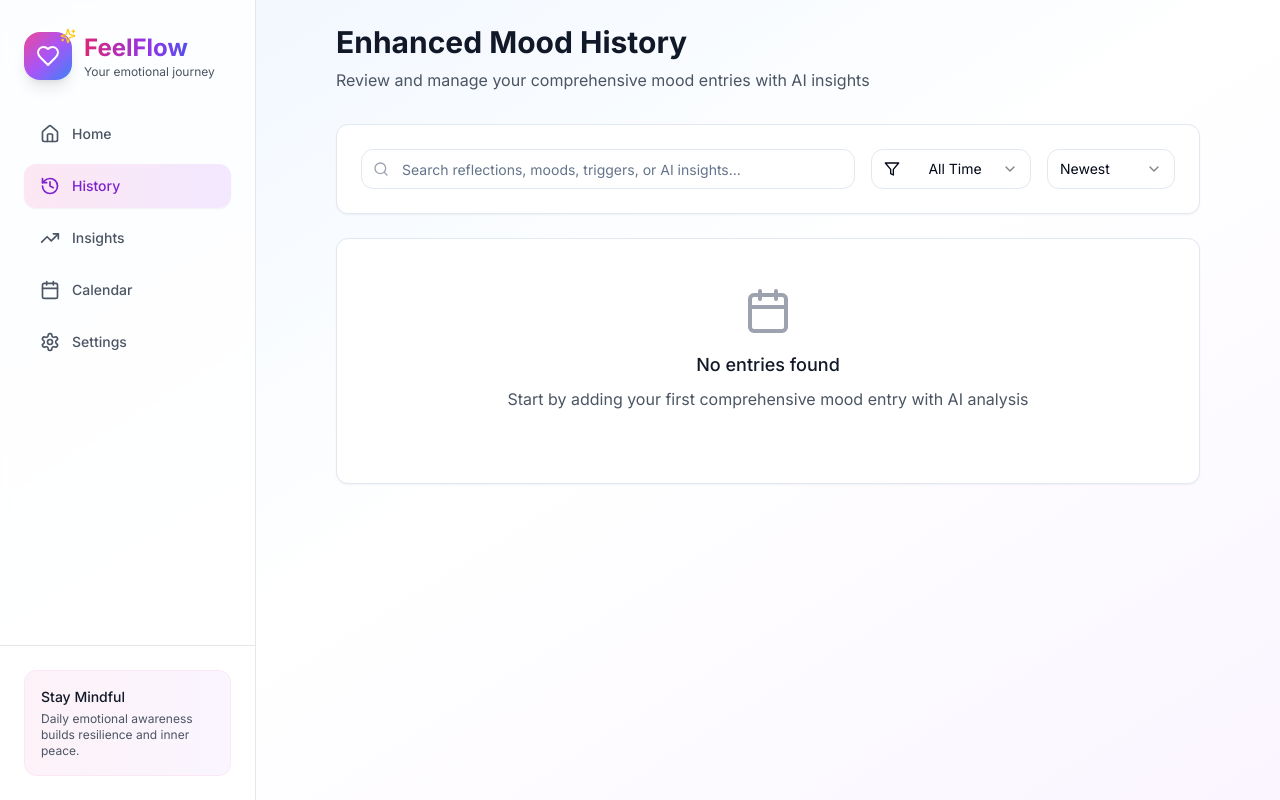
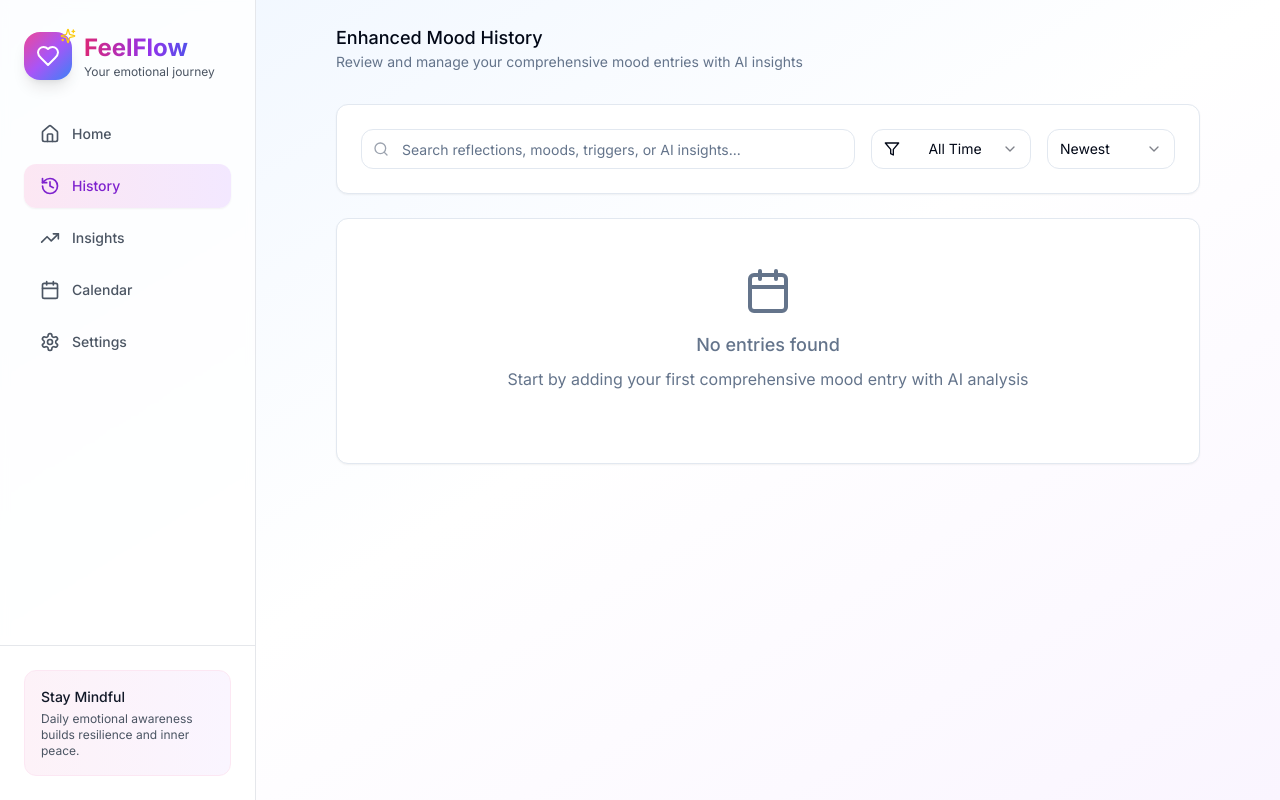
Before and after one commit to jonathan-setiawan/feel-flow-app, a Next.js app: page /history in a window 1280 px wide. Built offline with nearby package versions, Linux system fonts and the light colour scheme.

Commit message:
Update page.tsx

```diff
--- a/app/history/page.tsx
+++ b/app/history/page.tsx
@@ -172,8 +172,8 @@ export default function HistoryPage() {
   return (
     <div className="container mx-auto px-4 py-6 max-w-4xl">
       <div className="mb-8">
-        <h1 className="text-3xl font-bold text-gray-900 mb-2">Enhanced Mood History</h1>
-        <p className="text-gray-600">Review and manage your comprehensive mood entries with AI insights</p>
+        <h1 className="text-lg font-medium text-foreground">Enhanced Mood History</h1>
+        <p className="text-sm text-muted-foreground">Review and manage your comprehensive mood entries with AI insights</p>
       </div>
 
       {/* Enhanced Filters and Search */}
@@ -218,9 +218,9 @@ export default function HistoryPage() {
       {filteredEntries.length === 0 ? (
         <Card className="text-center py-12">
           <CardContent>
-            <Calendar className="h-12 w-12 text-gray-400 mx-auto mb-4" />
-            <h3 className="text-lg font-medium text-gray-900 mb-2">No entries found</h3>
-            <p className="text-gray-600">
+            <Calendar className="h-12 w-12 text-muted-foreground mx-auto mb-4" />
+            <h3 className="text-lg font-medium text-muted-foreground mb-2">No entries found</h3>
+            <p className="text-muted-foreground">
               {searchTerm || filterPeriod !== "all"
                 ? "Try adjusting your search or filter criteria"
                 : "Start by adding your first comprehensive mood entry with AI analysis"}
```
